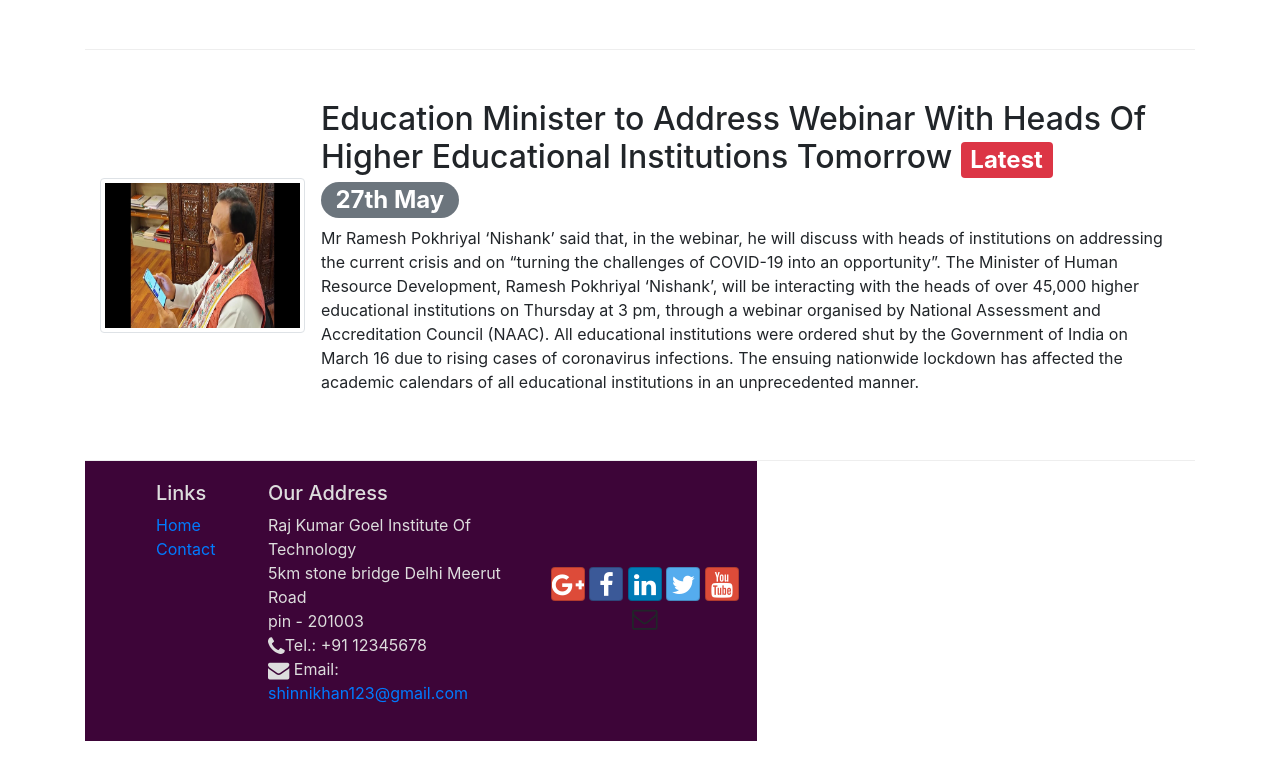
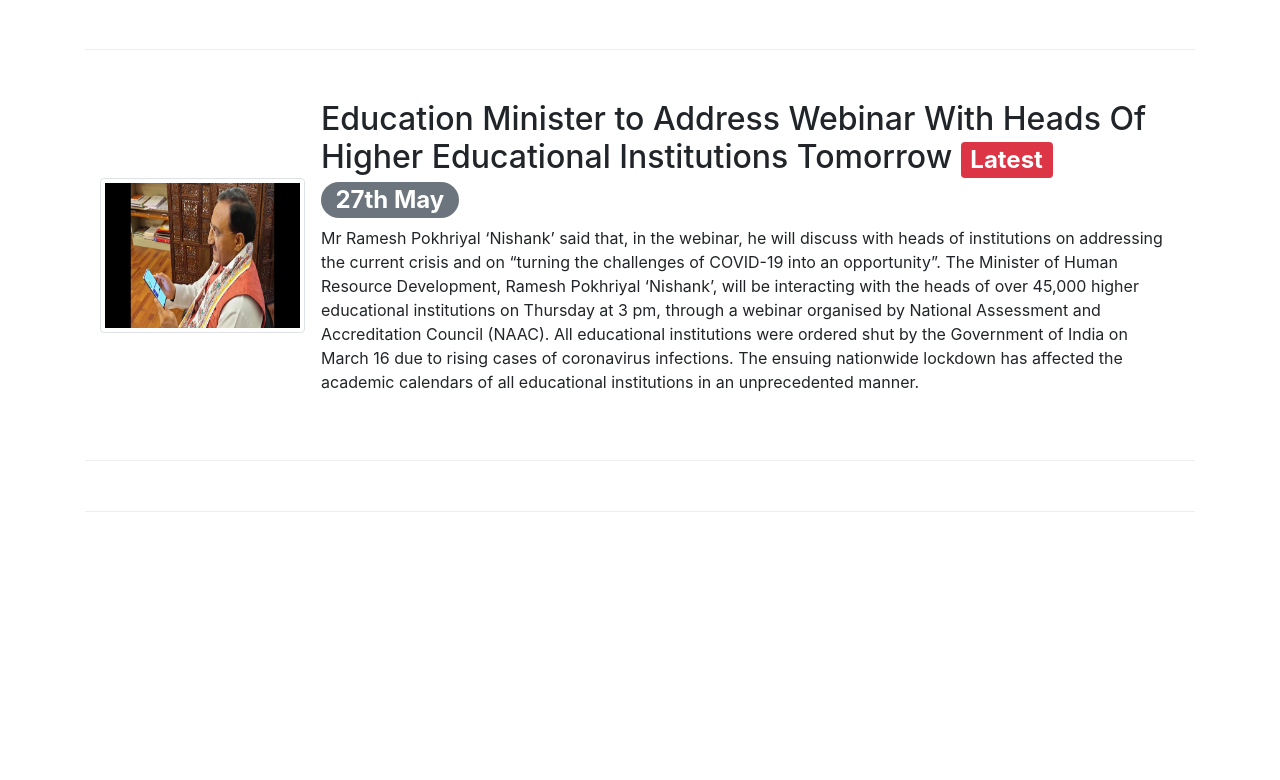
Before and after one commit to SanyaKasaudhan/NEWSBLOG, a website: page index.html in a window 1280 px wide. Shown: the part 2210-2990 px from the top of the page. After the commit the page ends 2722 px from the top, so only its background shows below. Drawn offline with nearby package versions, Linux system fonts and the light colour scheme.

Commit message:
updated footer

```diff
--- a/index.html
+++ b/index.html
@@ -261,40 +261,7 @@
             </div>
         </div>
 
-        <br />
-        <footer class="footer">
-            <div class="container">
-                <div class="row">
-                    <div class="col-4 offset-1 col-sm-2">
-                        <h5>Links</h5>
-                        <ul class="list-unstyled">
-                            <li><a href="./index.html">Home</a></li>
-                            <li><a href="#">Contact</a></li>
-                        </ul>
-                    </div>
-                    <div class="col-7 col-sm-5">
-                        <h5>Our Address</h5>
-                        <address>
-                            Raj Kumar Goel Institute Of Technology <br/>
-                            5km stone bridge Delhi Meerut Road<br />
-                            pin - 201003 <br />
-                            <i class="fa fa-phone fa-lg"></i>Tel.: +91 12345678<br>
-                            <i class="fa fa-envelope fa-lg"></i> Email: <a href="mailto:shinnikhan123@gmail.com">shinnikhan123@gmail.com</a>
-                         </address>
-                    </div>
-                    <div class="col-12 col-sm-4 align-self-center">
-                        <div class="text-center">
-                            <a class="btn btn-social-icon btn-google" href="http://google.com/+"><i class="fa fa-google-plus"></i></a>
-                            <a class="btn btn-social-icon btn-facebook" href="http://www.facebook.com/profile.php?id="><i class="fa fa-facebook"></i></a>
-                            <a class="btn btn-social-icon btn-linkedin" href="http://www.linkedin.com/in/"><i class="fa fa-linkedin"></i></a>
-                            <a class="btn btn-social-icon btn-twitter" href="http://twitter.com/"><i class="fa fa-twitter"></i></a>
-                            <a class="btn btn-social-icon btn-google" href="http://youtube.com/"><i class="fa fa-youtube"></i></a>
-                            <a class="btn btn-social-icon" href="mailto:"><i class="fa fa-envelope-o"></i></a>
-                        </div>
-                    </div>
-               </div>
-            </div>
-        </footer>
+
 <!--jQuery first,then Popper.js, then Bootstrap.js-->
 <script src="node_modules/jquery/dist/jquery.slim.min.js"></script>
     <script src="node_modules/popper.js/dist/umd/popper.min.js"></script>
```
